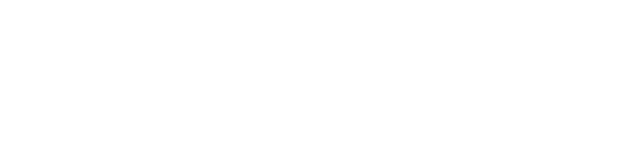
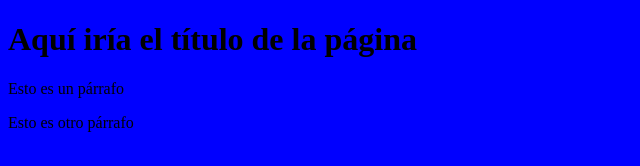
Before and after one commit to jaimeNar/Proyecto-Web-Empresa-C, a plain HTML site: page index.html in a window 1280 px wide. Shown: the whole page, without its empty margins (0-640 px from the left). Drawn offline with Linux system fonts and the light colour scheme.

Commit message:
Arreglando errores

```diff
--- a/estilos.css
+++ b/estilos.css
@@ -1,3 +1,3 @@
 body {
-  background: blue;
+  background-color: blue;
 }
--- a/index.html
+++ b/index.html
@@ -1,11 +1,11 @@
 <!DOCTYPE html>
-<html lang="en">
+<html lang="es">
 <head>
     <meta charset="UTF-8">
     <meta name="viewport" content="width=device-width, initial-scale=1.0">
     <title>Document</title>
 </head>
-<style href="estilos.css">
+<link rel="stylesheet" type="text/css" href="estilos.css">
 
 <body>
     <h1>Aquí iría el título de la página</h1>
```
